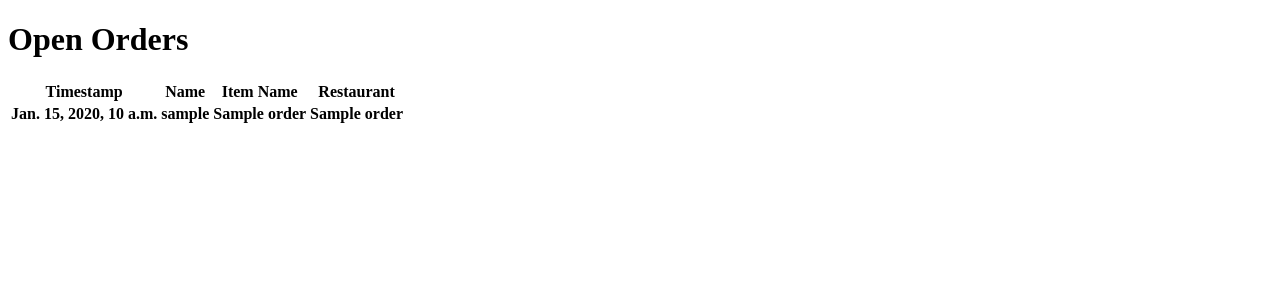
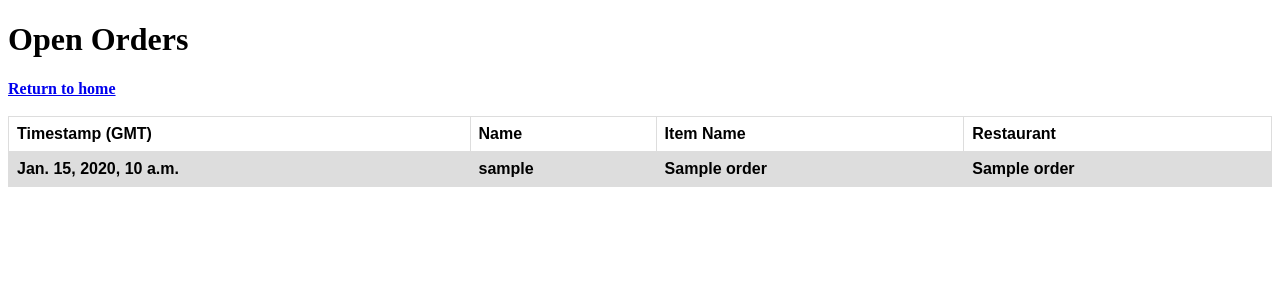
Before and after one commit to vibsOveebs/Qracker, a Django app: page /orders/open in a window 1280 px wide. Shown: the top 300 px of the page. Run offline with Django 3.2, Linux system fonts and the light colour scheme; tables that the repository leaves empty hold one stand-in row (values such as "Sample post"); lists and menus that the app fills with data are empty.

Commit message:
Finished prototype for tech demo

```diff
--- a/qracker/urls.py
+++ b/qracker/urls.py
@@ -18,9 +18,11 @@ from django.contrib import admin
 from django.conf.urls import include
 from menu import views
 from orders import views
+from qracker import views
 
 urlpatterns = [
     url(r'^admin/', admin.site.urls),
     url(r'^menu/', include('menu.urls')),
-    url(r'^orders/', include('orders.urls'))
+    url(r'^orders/', include('orders.urls')),
+    url(r'^$', views.index, name='index')
 ]
--- /dev/null
+++ b/qracker/views.py
@@ -0,0 +1,4 @@
+from django.shortcuts import render
+
+def index(request):
+	return render(request, 'qracker/index.html')
--- a/templates/menu/add_order_mcdonalds.html
+++ b/templates/menu/add_order_mcdonalds.html
@@ -20,6 +20,8 @@
           {% endfor %}
         <input type="submit" name="submit" value="Create Order" />
       </form>
+      <br>
+      <a href="{% url 'index' %}">Return to home</a><br>
     </div>
   </body>
 </html>
--- a/templates/menu/add_order_tacobell.html
+++ b/templates/menu/add_order_tacobell.html
@@ -20,6 +20,8 @@
           {% endfor %}
         <input type="submit" name="submit" value="Create Order" />
       </form>
+      <br>
+      <a href="{% url 'index' %}">Return to home</a><br>
     </div>
   </body>
 </html>
--- a/templates/orders/open.html
+++ b/templates/orders/open.html
@@ -5,13 +5,31 @@
 	<title>Open Orders</title>
 </head>
 
+<style>
+table {
+    font-family: arial, sans-serif;
+    border-collapse: collapse;
+    width: 100%;
+}
+td, th {
+    border: 1px solid #dddddd;
+    text-align: left;
+    padding: 8px;
+}
+
+tr:nth-child(even) {
+    background-color: #dddddd;
+}
+</style>
+
 <body>
 	<h1>Open Orders</h1>
+	<a href="{% url 'index' %}"><strong>Return to home</strong></a><br><br>
 	<div>
 	{% if orders %}
 	<table>
 		<tr>
-			<th>Timestamp</th>
+			<th>Timestamp (GMT)</th>
 			<th>Name</th>
 			<th>Item Name</th>
 			<th>Restaurant</th>
```
Also changed, not shown: menu/views.py (+4 -4 lines), qracker/settings.py (+2 -7 lines), templates/menu/success.html (added, +18 -0 lines), templates/qracker/index.html (added, +41 -0 lines), static/images/qracker.jpeg (added), 4 other files.
